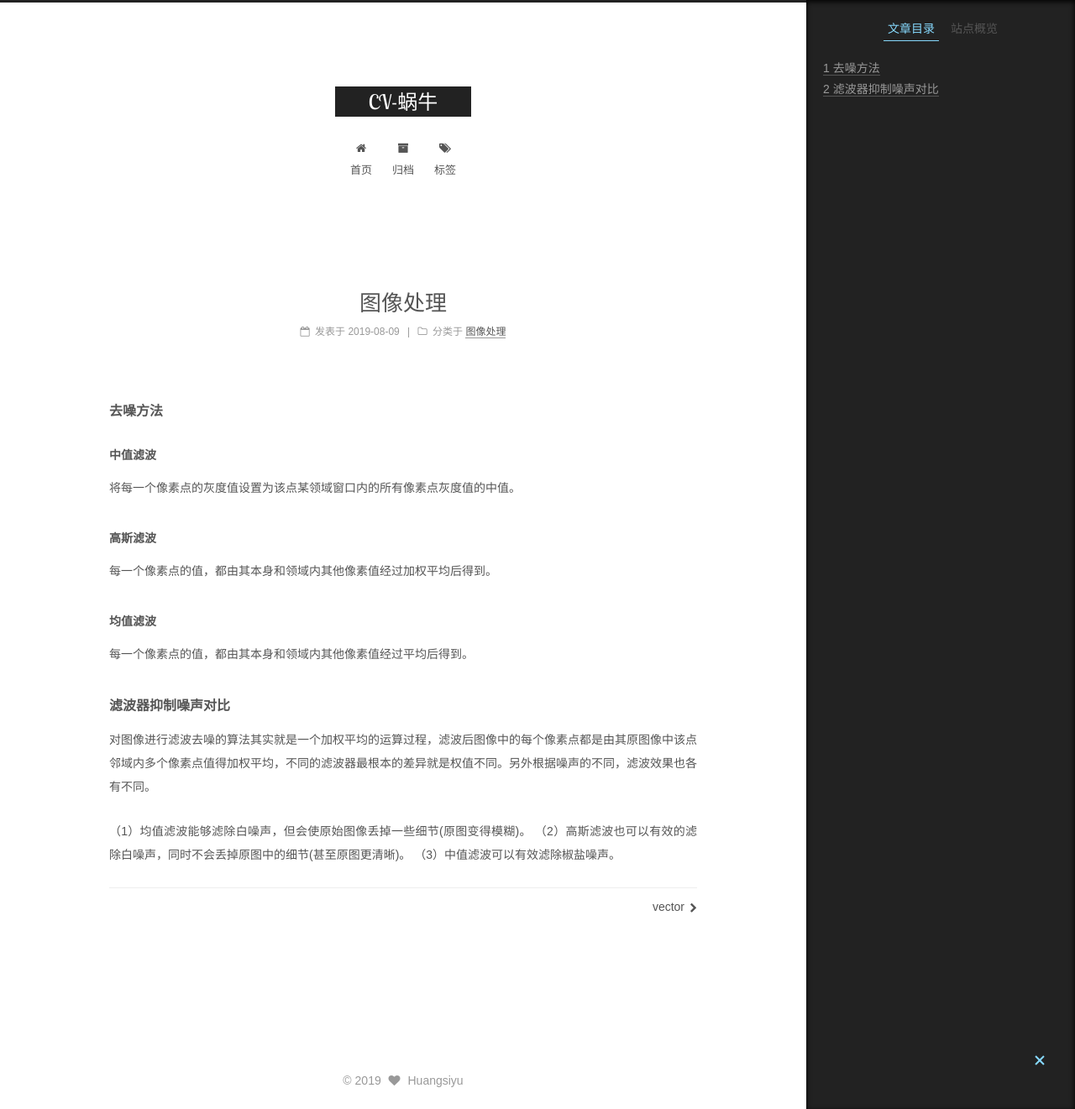
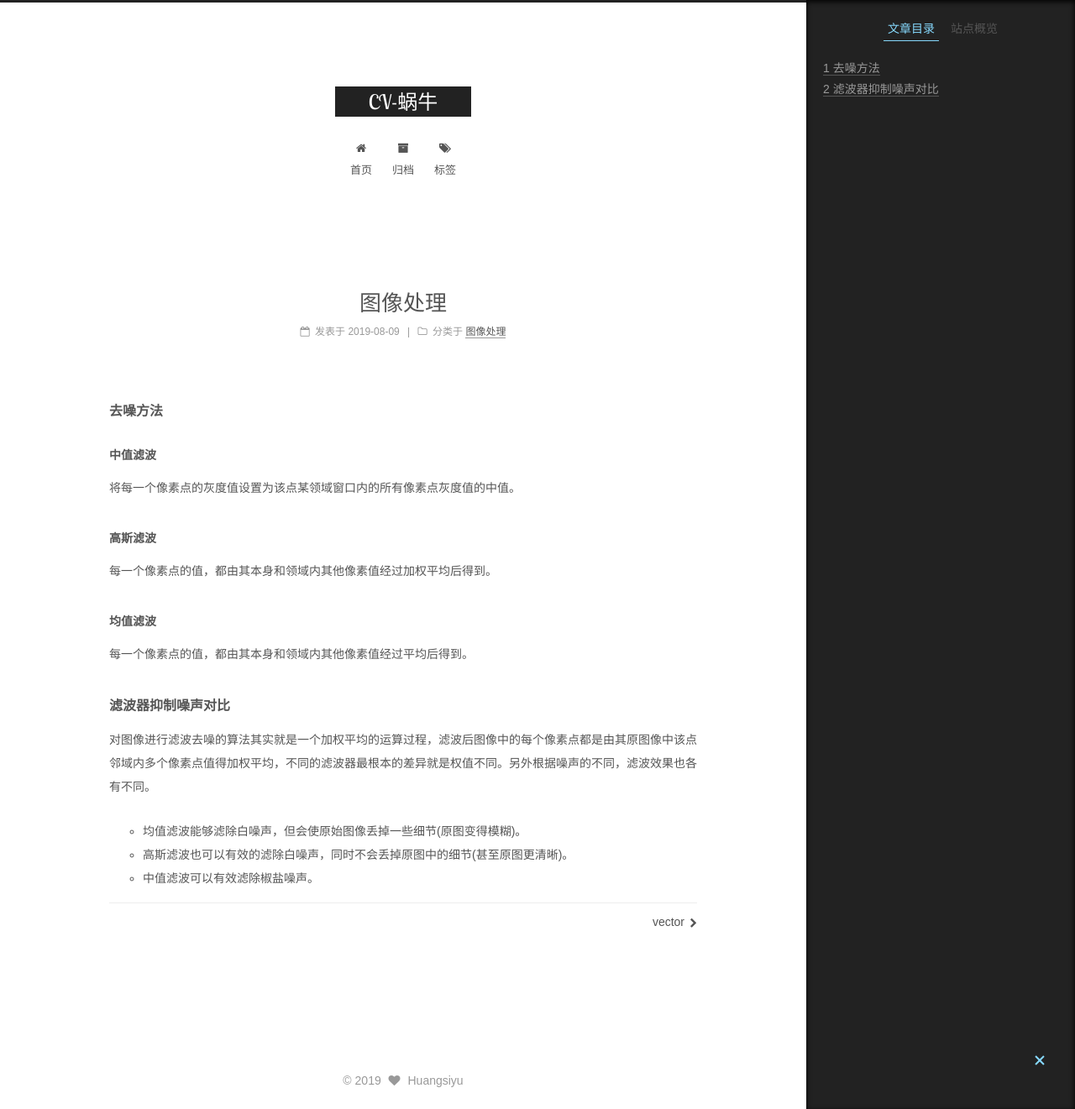
Before and after one commit to huangsiyuzhoujie/huangsiyuzhoujie, a Jekyll site: the page built from _posts/2019-8-9-图像处理.md, in a window 1280 px wide and 1321 px high. Shown: the whole window at 84% size. Built offline with Jekyll 4.4.1, drawn with Linux system fonts in a browser that asks for light colours; some web fonts are replaced; comment, search, counter and statistics services are not loaded.

Commit message:
Update 2019-8-9-图像处理.md

```diff
--- a/_posts/2019-8-9-图像处理.md
+++ b/_posts/2019-8-9-图像处理.md
@@ -22,6 +22,6 @@ categories: 图像处理
 
 对图像进行滤波去噪的算法其实就是一个加权平均的运算过程，滤波后图像中的每个像素点都是由其原图像中该点邻域内多个像素点值得加权平均，不同的滤波器最根本的差异就是权值不同。另外根据噪声的不同，滤波效果也各有不同。
 
-（1）均值滤波能够滤除白噪声，但会使原始图像丢掉一些细节(原图变得模糊)。
-（2）高斯滤波也可以有效的滤除白噪声，同时不会丢掉原图中的细节(甚至原图更清晰)。
-（3）中值滤波可以有效滤除椒盐噪声。
+- 均值滤波能够滤除白噪声，但会使原始图像丢掉一些细节(原图变得模糊)。
+- 高斯滤波也可以有效的滤除白噪声，同时不会丢掉原图中的细节(甚至原图更清晰)。
+- 中值滤波可以有效滤除椒盐噪声。
```
